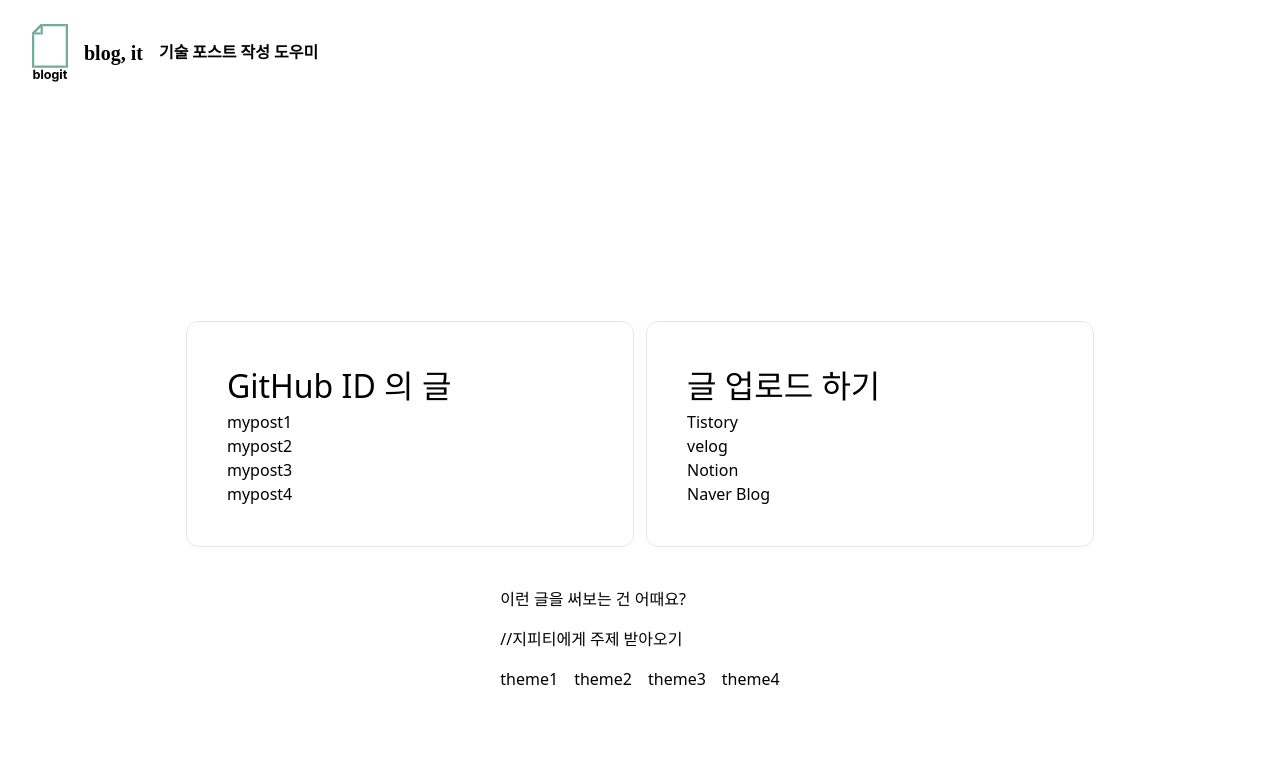
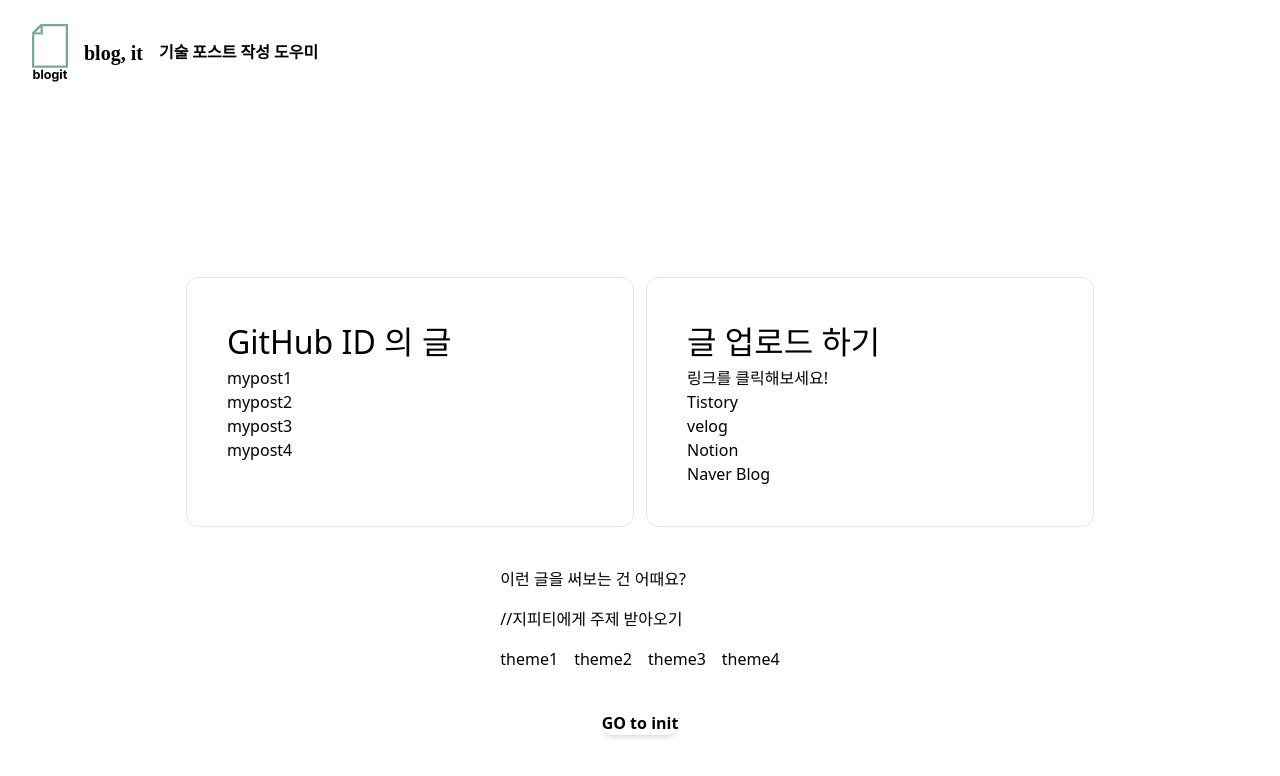
Before and after one commit to Blogit-CAU/blogit-website, a Next.js app: page /post/share in a window 1280 px wide. Shown: the top 776 px of the page. Built offline with nearby package versions, Linux system fonts and the light colour scheme; a web font is replaced by a local one.

Commit message:
feat: ADD edit to share button

```diff
--- a/app/page.tsx
+++ b/app/page.tsx
@@ -2,16 +2,16 @@
 
 import Image from 'next/image';
 import { useRouter } from 'next/navigation';
-import { useRef, useState } from 'react';
+import { useRef } from 'react';
 
 const Home = () => {
   const router = useRouter();
-  const [gitLink, setGitLink] = useState<string>('');
+  //const [gitLink, setGitLink] = useState<string>('');
   const linkInput = useRef<HTMLInputElement>(null);
 
   function handleSubmit() {
     const next = linkInput.current!.value;
-    setGitLink(next);
+    //setGitLink(next);
     router.push(`/post?githubId=${next}`);
     console.log(() => {
       return next;
@@ -32,7 +32,7 @@ const Home = () => {
       <div className='w-full flex justify-center gap-2'>
         <input
           type='text'
-          placeholder='Github 주소를 입력해주세요!'
+          placeholder='Github ID를 입력해주세요!'
           ref={linkInput}
           className='w-[30%] border border-gray-400 rounded-xl p-3 focus:outline-0 placeholder:pl-2'
         ></input>
--- a/app/post/edit/page.tsx
+++ b/app/post/edit/page.tsx
@@ -1,5 +1,7 @@
+import { Button } from '@/components/Button';
 import { Pagination } from '@/components/Pagination';
 import TextEditor from '@/components/TextEditor';
+import Link from 'next/link';
 import React, { Suspense } from 'react';
 
 export default async function PostEditPage() {
@@ -9,9 +11,15 @@ export default async function PostEditPage() {
       <div className='w-[70%] m-10'>
         <TextEditor />
       </div>
-      <Suspense fallback={<div>loading...</div>}>
-        <Pagination currentPage={4} totalPages={5} />
-      </Suspense>
+        <Link href={'/post/share'}>
+          <Button size='XL' backgroundColor='white'>
+            {'확인'}
+          </Button>
+        </Link>
     </div>
   );
 }
+/*
+<Suspense fallback={<div>loading...</div>}>
+        <Pagination currentPage={4} totalPages={5} />
+      </Suspense>*/
--- a/app/post/share/page.tsx
+++ b/app/post/share/page.tsx
@@ -1,16 +1,20 @@
+import { Button } from '@/components/Button';
 import MyPostList from '@/components/MyPost';
-import React from 'react';
+import { Pagination } from '@/components/Pagination';
+import Link from 'next/link';
+import React, { Suspense } from 'react';
 
 export default function PostSharedPage() {
   return (
     <main className='flex min-h-screen flex-col items-center justify-center gap-10'>
-      <div className='flex justify-center gap-3 w-full'>
+      <div className='flex justify-center gap-3 w-full '>
         <section className='p-10 border rounded-xl w-[35%] '>
           <h1 className='text-[2rem]'>GitHub ID 의 글</h1>
           <MyPostList />
         </section>
         <section className='p-10 border rounded-xl w-[35%]'>
           <h1 className='text-[2rem]'>글 업로드 하기</h1>
+          <p>링크를 클릭해보세요!</p>
           <div className='flex flex-col'>
             <a
               href='https://www.tistory.com/'
@@ -53,6 +57,11 @@ export default function PostSharedPage() {
           <li>theme4</li>
         </ul>
       </section>
+      <Link href={'/'}>
+        <Button size='XL' backgroundColor='white'>
+          {'GO to init'}
+        </Button>
+      </Link>
     </main>
   );
 }
```
